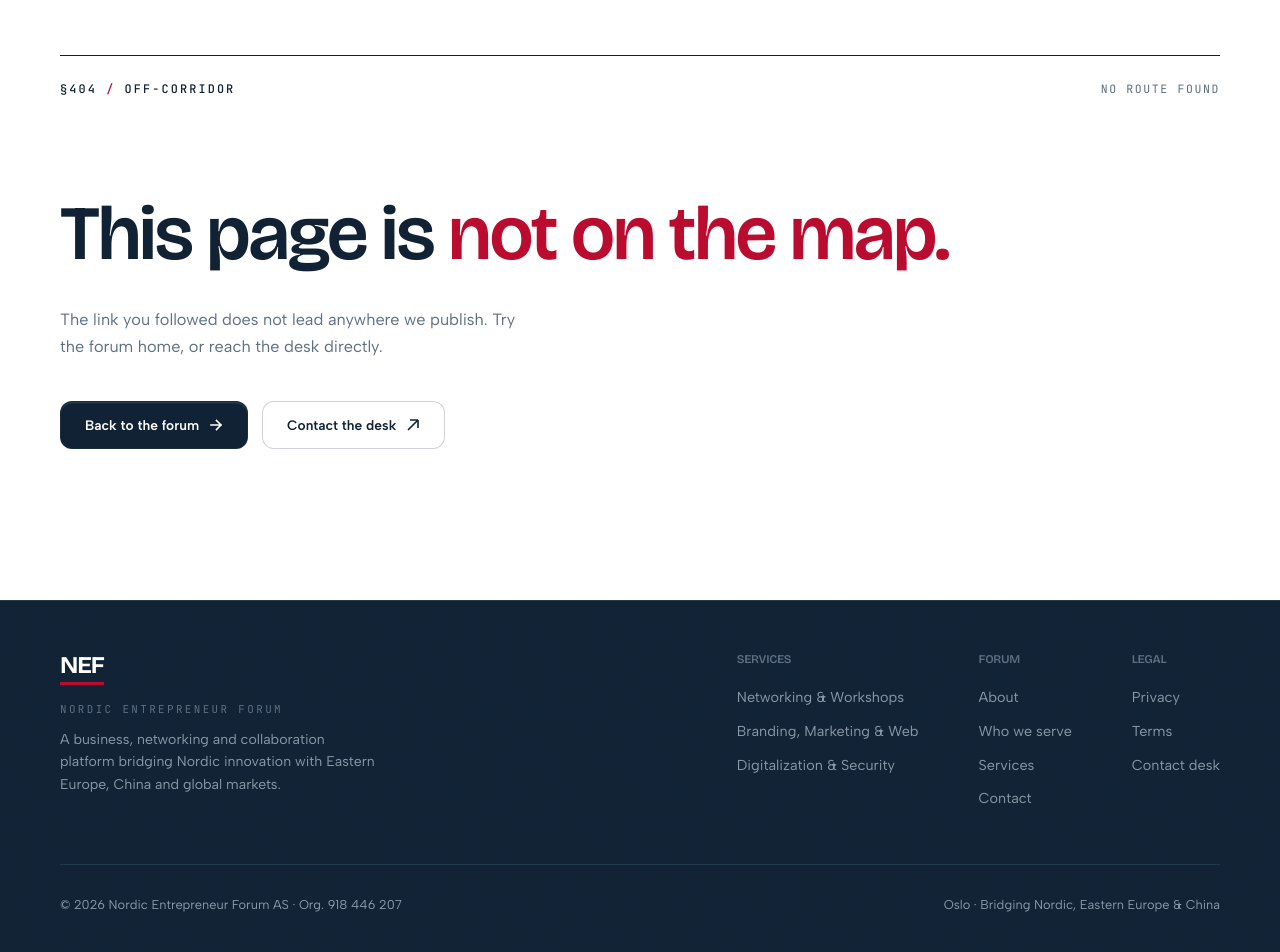
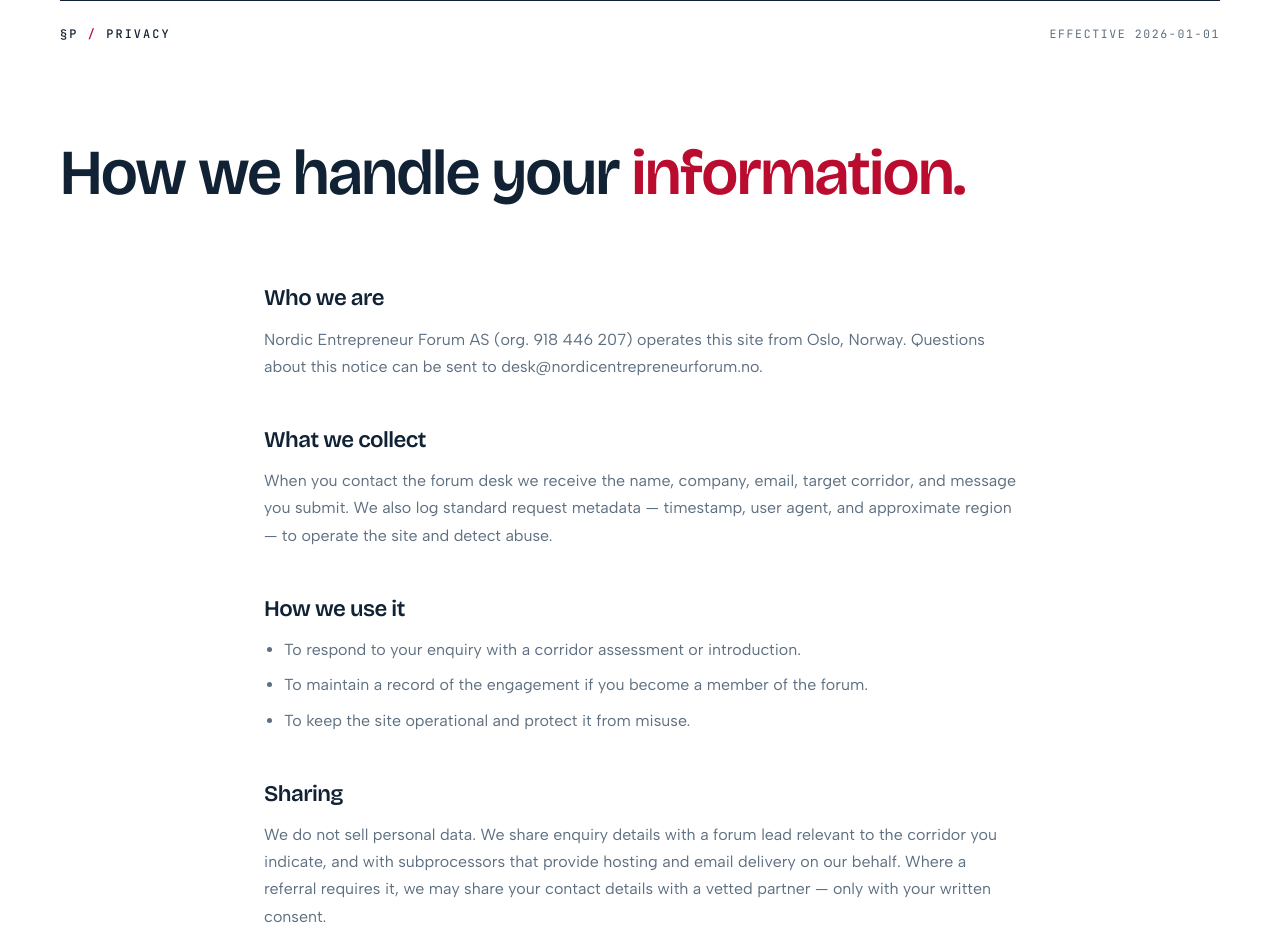
Before and after one commit to AndrewMoisa/nefrod, a Next.js app: page /privacy in a window 1280 px wide. Before the commit this address had no page. Shown: the part 200-1152 px from the top of the page. Built offline with nearby package versions, Linux system fonts and the light colour scheme.

Commit message:
feat(legal): privacy and terms pages with shared LegalShell

```diff
--- /dev/null
+++ b/app/privacy/page.tsx
@@ -0,0 +1,76 @@
+import LegalShell from "@/components/LegalShell";
+
+export const metadata = {
+  title: "Privacy",
+  description:
+    "How the Nordic Entrepreneur Forum collects, uses, and protects personal data shared through this site and during corridor engagements.",
+  alternates: { canonical: "/privacy" },
+};
+
+export default function PrivacyPage() {
+  return (
+    <LegalShell
+      section="Privacy"
+      marker="§P"
+      meta="Effective 2026-01-01"
+      title={
+        <>
+          How we handle your{" "}
+          <span className="text-nordic">information.</span>
+        </>
+      }
+    >
+      <h2>Who we are</h2>
+      <p>
+        Nordic Entrepreneur Forum AS (org. 918 446 207) operates this site from
+        Oslo, Norway. Questions about this notice can be sent to
+        desk@nordicentrepreneurforum.no.
+      </p>
+
+      <h2>What we collect</h2>
+      <p>
+        When you contact the forum desk we receive the name, company, email,
+        target corridor, and message you submit. We also log standard request
+        metadata — timestamp, user agent, and approximate region — to operate
+        the site and detect abuse.
+      </p>
+
+      <h2>How we use it</h2>
+      <ul>
+        <li>To respond to your enquiry with a corridor assessment or introduction.</li>
+        <li>To maintain a record of the engagement if you become a member of the forum.</li>
+        <li>To keep the site operational and protect it from misuse.</li>
+      </ul>
+
+      <h2>Sharing</h2>
+      <p>
+        We do not sell personal data. We share enquiry details with a forum lead
+        relevant to the corridor you indicate, and with subprocessors that
+        provide hosting and email delivery on our behalf. Where a referral
+        requires it, we may share your contact details with a vetted partner —
+        only with your written consent.
+      </p>
+
+      <h2>Retention</h2>
+      <p>
+        We retain enquiry records for three years from last contact unless you
+        ask us to delete them earlier. Member engagement records are retained as
+        long as required by Norwegian accounting law.
+      </p>
+
+      <h2>Your rights</h2>
+      <p>
+        Under GDPR you may request access, correction, or deletion of your
+        personal data, and you may lodge a complaint with Datatilsynet. Write
+        to desk@nordicentrepreneurforum.no and we will respond within thirty
+        days.
+      </p>
+
+      <h2>Cookies</h2>
+      <p>
+        This site does not set tracking cookies. We use only the minimum
+        functional storage required to render the page.
+      </p>
+    </LegalShell>
+  );
+}
--- /dev/null
+++ b/app/terms/page.tsx
@@ -0,0 +1,81 @@
+import LegalShell from "@/components/LegalShell";
+
+export const metadata = {
+  title: "Terms",
+  description:
+    "Terms governing use of the Nordic Entrepreneur Forum website and forum services.",
+  alternates: { canonical: "/terms" },
+};
+
+export default function TermsPage() {
+  return (
+    <LegalShell
+      section="Terms"
+      marker="§T"
+      meta="Effective 2026-01-01"
+      title={
+        <>
+          The terms under which we{" "}
+          <span className="text-nordic">do business.</span>
+        </>
+      }
+    >
+      <h2>Acceptance</h2>
+      <p>
+        By using this site or engaging the forum desk you agree to these terms.
+        If you do not agree, do not use the site or submit an enquiry.
+      </p>
+
+      <h2>Forum services</h2>
+      <p>
+        The Nordic Entrepreneur Forum offers introductions, working sessions,
+        branding, marketing, web, digitalization, and cybersecurity advisory
+        services. Each engagement is scoped in a separate written agreement
+        that prevails over these site terms.
+      </p>
+
+      <h2>Use of the site</h2>
+      <ul>
+        <li>You may view and share links to the site for non-commercial purposes.</li>
+        <li>You may not scrape, mirror, or republish content without written permission.</li>
+        <li>You may not submit false information or impersonate another party.</li>
+      </ul>
+
+      <h2>Intellectual property</h2>
+      <p>
+        All trademarks, text, code, and visual assets on this site are the
+        property of Nordic Entrepreneur Forum AS or its licensors. The forum
+        mark and the Nordic red accent are protected and may not be reproduced
+        without consent.
+      </p>
+
+      <h2>Confidentiality</h2>
+      <p>
+        We treat information you submit as confidential. On request, we will
+        sign a mutual NDA before the first scoping call.
+      </p>
+
+      <h2>No warranty</h2>
+      <p>
+        This site is provided as is. Content is for informational purposes and
+        does not constitute legal, tax, or investment advice. We make no
+        representation about the accuracy or completeness of third-party
+        information surfaced through the forum.
+      </p>
+
+      <h2>Liability</h2>
+      <p>
+        To the extent permitted by Norwegian law, our aggregate liability for
+        any claim arising from use of this site is limited to one hundred
+        Norwegian kroner. This limitation does not apply to liability that
+        cannot be excluded by law.
+      </p>
+
+      <h2>Governing law</h2>
+      <p>
+        These terms are governed by the laws of Norway. Disputes are subject to
+        the exclusive jurisdiction of the courts of Oslo.
+      </p>
+    </LegalShell>
+  );
+}
--- /dev/null
+++ b/components/LegalShell.tsx
@@ -0,0 +1,48 @@
+import type { ReactNode } from "react";
+import Footer from "./Footer";
+import Header from "./Header";
+
+type LegalShellProps = {
+  section: string;
+  marker: string;
+  title: ReactNode;
+  meta: string;
+  children: ReactNode;
+};
+
+export default function LegalShell({
+  section,
+  marker,
+  title,
+  meta,
+  children,
+}: LegalShellProps) {
+  return (
+    <>
+      <Header />
+      <main id="top" className="bg-white">
+        <section className="mx-auto max-w-[1240px] px-6 pb-24 pt-[150px] md:px-10 md:pt-[200px]">
+          <div className="flex items-baseline justify-between border-t border-navy pt-6">
+            <span className="font-mono text-[0.74rem] font-medium uppercase tracking-[0.18em] text-navy">
+              {marker} <span className="text-nordic">/</span> {section}
+            </span>
+            <span className="hidden font-mono text-[0.72rem] uppercase tracking-[0.14em] text-slate md:inline">
+              {meta}
+            </span>
+          </div>
+
+          <h1 className="mt-16 max-w-[920px] text-[clamp(2.4rem,5vw,4.6rem)] font-semibold leading-[0.98] tracking-[-0.038em] md:mt-24">
+            {title}
+          </h1>
+
+          <div className="mt-20 grid grid-cols-1 gap-12 md:grid-cols-12 md:gap-16">
+            <div className="md:col-span-8 md:col-start-3 [&_h2]:mt-12 [&_h2]:text-[1.4rem] [&_h2]:font-semibold [&_h2]:tracking-[-0.015em] [&_h2]:text-navy [&_h2]:first:mt-0 [&_p]:mt-4 [&_p]:text-[1rem] [&_p]:leading-[1.7] [&_p]:text-slate [&_ul]:mt-4 [&_ul]:list-disc [&_ul]:space-y-2 [&_ul]:pl-5 [&_ul]:text-[1rem] [&_ul]:leading-[1.7] [&_ul]:text-slate">
+              {children}
+            </div>
+          </div>
+        </section>
+      </main>
+      <Footer />
+    </>
+  );
+}
```
